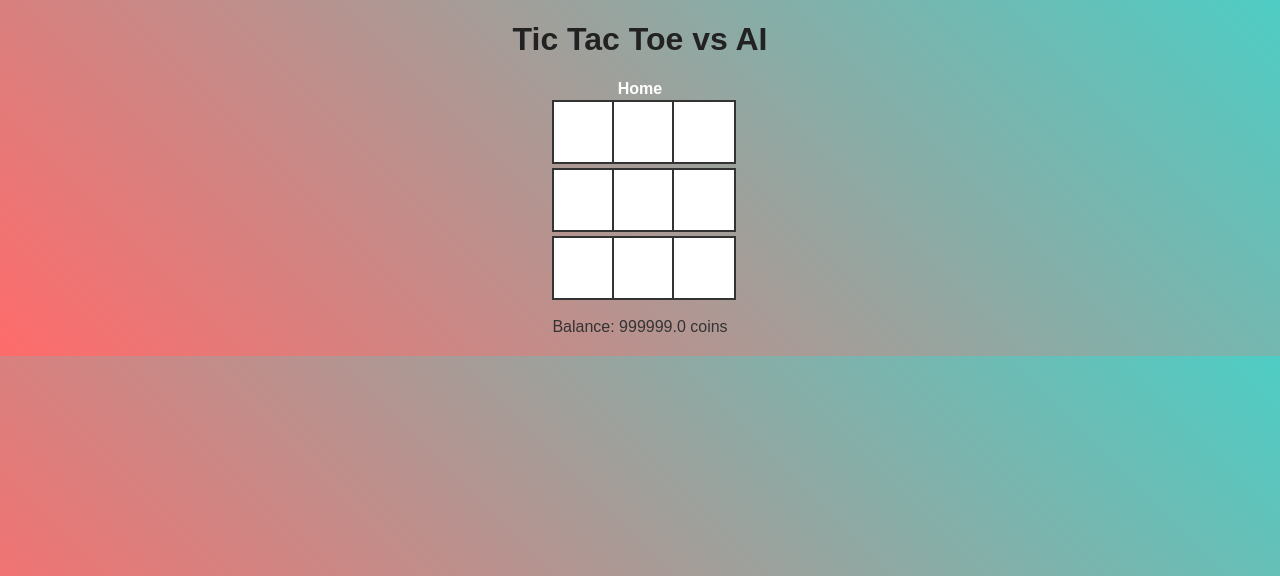
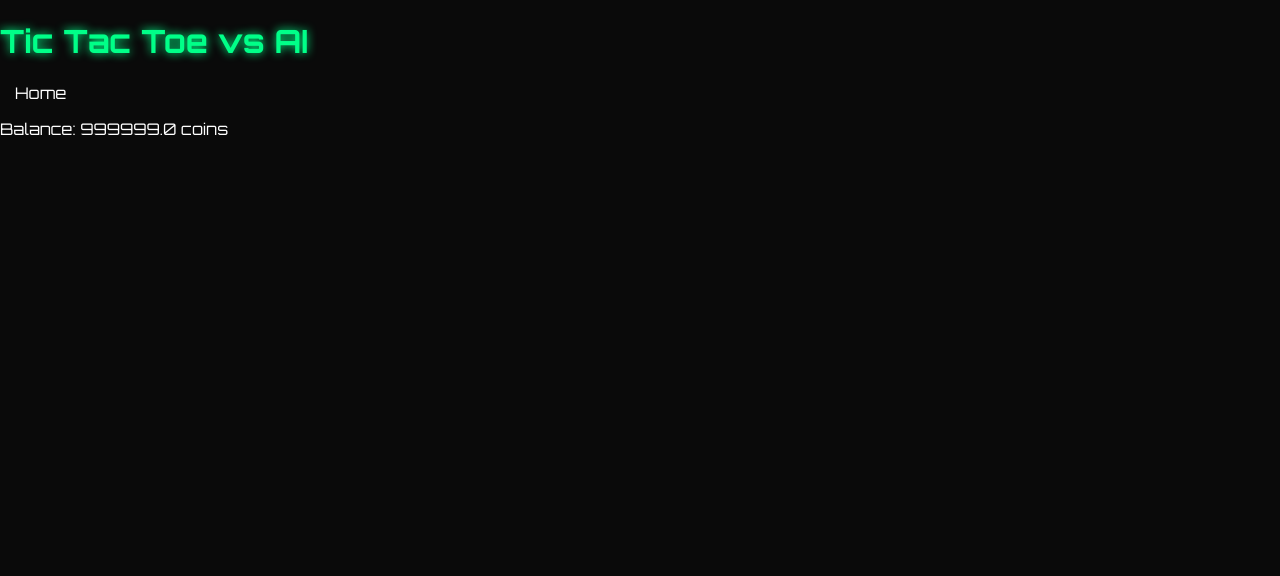
Before and after one commit to justfortestingnothibghere/Refer-and-earn, a Flask app: page /game/tictactoe in a window 1280 px wide. Shown: the top 576 px of the page. Run offline with Flask 3, Linux system fonts and the light colour scheme; a user stored in the database is signed in.

Commit message:
Update style.css

```diff
--- a/static/css/style.css
+++ b/static/css/style.css
@@ -1,73 +1,51 @@
+@import url('https://fonts.googleapis.com/css2?family=Orbitron:wght@400;700&display=swap');  /* Gaming Font */
+
 body {
-    font-family: Arial, sans-serif;
+    font-family: 'Orbitron', monospace;
+    background: #0a0a0a;  /* Dark */
+    color: #fff;
+    margin: 0;
+    overflow-x: hidden;
+}
+#vanta-bg {
+    position: fixed;
+    top: 0;
+    left: 0;
+    width: 100%;
+    height: 100%;
+    z-index: -1;
+}
+.container {
+    max-width: 1200px;
+    margin: 0 auto;
+    padding: 20px;
+    background: rgba(0,0,0,0.7);
+    border-radius: 10px;
+    box-shadow: 0 0 20px #00ff88;  /* Neon glow */
+}
+h1 { color: #00ff88; text-shadow: 0 0 10px #00ff88; }
+nav a { color: #fff; margin: 0 15px; text-decoration: none; transition: color 0.3s; }
+nav a:hover { color: #00ff88; text-shadow: 0 0 5px #00ff88; }
+.btn {
     background: linear-gradient(45deg, #ff6b6b, #4ecdc4);
-    color: #333;
-    margin: 20px;
-    text-align: center;
-}
-h1, h2, h3 {
-    color: #222;
-}
-nav a {
-    margin: 0 10px;
-    color: #fff;
-    text-decoration: none;
+    border: none;
+    padding: 12px 24px;
+    border-radius: 25px;
+    color: white;
+    cursor: pointer;
+    transition: transform 0.2s, box-shadow 0.2s;
     font-weight: bold;
 }
-nav a:hover {
-    text-decoration: underline;
+.btn:hover {
+    transform: scale(1.05);
+    box-shadow: 0 0 15px #00ff88;
 }
-form {
-    margin: 20px 0;
-}
-input, textarea, button {
-    padding: 10px;
-    margin: 5px;
-    border-radius: 5px;
-    border: 1px solid #ccc;
-}
-button {
-    background: #ff6b6b;
-    color: white;
-    border: none;
-    cursor: pointer;
-}
-button:hover {
-    background: #e55a5a;
-}
-.cell {
-    width: 60px;
-    height: 60px;
-    border: 2px solid #333;
-    display: inline-block;
-    line-height: 60px;
-    font-size: 24px;
-    margin: 2px;
-    background: white;
-}
-#board {
-    display: grid;
-    grid-template-columns: repeat(3, 60px);
-    justify-content: center;
-}
-#wheel {
-    width: 100px;
-    height: 100px;
-    background: #ccc;
-    border-radius: 50%;
-    line-height: 100px;
-    margin: 20px auto;
-}
-table {
-    margin: 20px auto;
-    border-collapse: collapse;
-}
-th, td {
-    border: 1px solid #333;
-    padding: 10px;
-}
-#chat {
-    border: 1px solid #ccc;
-    padding: 10px;
-    background: white;
-}
+.profile-img { border-radius: 50%; border: 3px solid #00ff88; box-shadow: 0 0 10px #00ff88; }
+table { width: 100%; border-collapse: collapse; color: #fff; }
+th, td { padding: 10px; border: 1px solid #333; text-align: left; }
+.warning { background: #fff3cd; color: #000; }
+.notif { padding: 10px; margin: 5px 0; border-left: 4px solid #00ff88; background: rgba(0,255,136,0.1); }
+.notif.unread { border-left-color: #ff6b6b; }
+.form { display: flex; flex-direction: column; max-width: 300px; margin: 10px 0; }
+input[type="number"], input[type="text"] { padding: 10px; border-radius: 5px; border: 1px solid #00ff88; background: #111; color: #fff; }
+@media (max-width: 768px) { .container { padding: 10px; } }
```
